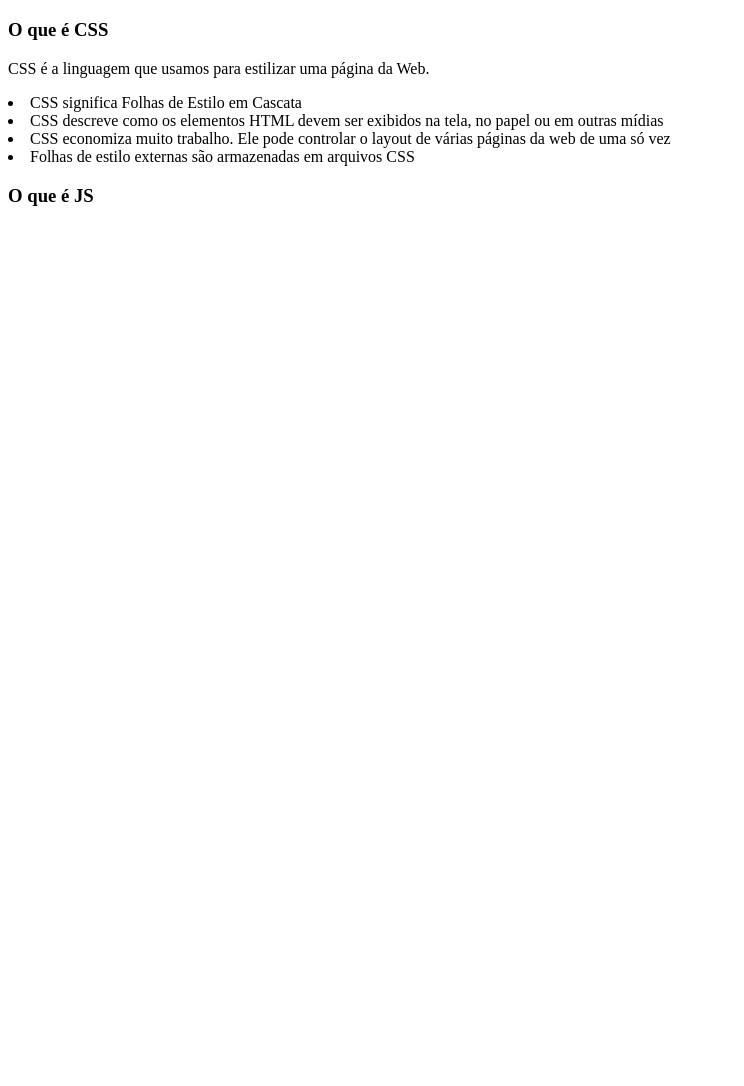
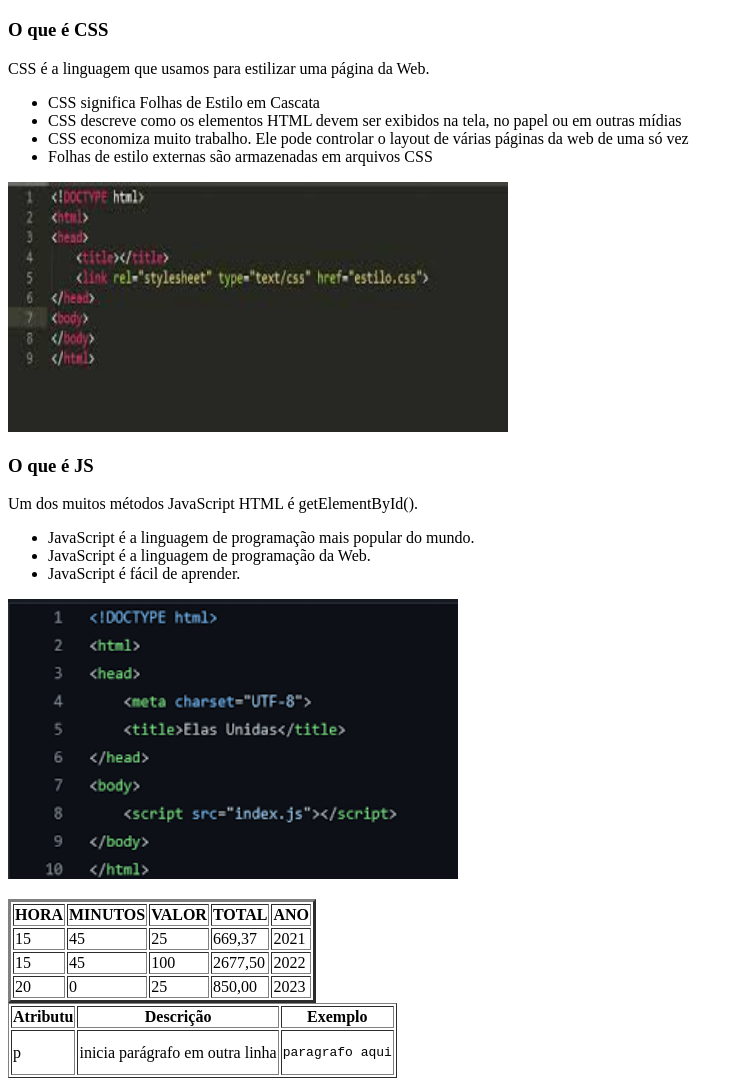
Before and after one commit to OSZTERYAN/MeuPrimeiroSite, a plain HTML site: page index.html in a window 1280 px wide. Shown: the part 653-1739 px from the top of the page, without its empty margins (0-744 px from the left). Before the commit the page ends 878 px from the top, so only its background shows below. Drawn offline with Linux system fonts and the light colour scheme.

Commit message:
fiz uma tabela e terminei algumas coisas
fiz uma tabela e terminei algumas coisas e add 2 imags

```diff
--- a/index.html
+++ b/index.html
@@ -33,12 +33,75 @@
    <h3>O que é CSS</h3>
     <p>CSS é a linguagem que usamos para estilizar uma página da Web.
     </p>
-</ul>
+<ul>
 <li>CSS significa Folhas de Estilo em Cascata</li>
 <li>CSS descreve como os elementos HTML devem ser exibidos na tela, no papel ou em outras mídias</li>
 <li>CSS economiza muito trabalho. Ele pode controlar o layout de várias páginas da web de uma só vez</li>
 <li>Folhas de estilo externas são armazenadas em arquivos CSS</li>
  </ul>
+ <img src="img/imgparasite.jpg" alt="estrutura basica html" width="500" height="250">
 
  <h3>O que é JS</h3>
- <p></p>
+ <p> Um dos muitos métodos JavaScript HTML é getElementById().
+<ul>
+
+    <li>JavaScript é a linguagem de programação mais popular do mundo.</li>
+
+    <li> JavaScript é a linguagem de programação da Web. </li>
+
+    <li>JavaScript é fácil de aprender.</li>
+</ul>
+<img src="img/js.png" alt="estrutura basica html" width="450" height="280">
+
+
+
+
+
+
+ </p>
+ <table border="3">
+
+<tr>
+<th>HORA</th>
+<th>MINUTOS</th>
+<th>VALOR</th>
+<th>TOTAL</th>
+<TH>ANO</TH>
+</tr>
+<tr>
+    <TD>15</TD>
+    <TD>45</TD>
+    <TD>25</TD>
+    <TD>669,37</TD>
+    <TD>2021</TD>
+</tr>
+<tr>
+    <TD>15</TD>
+    <TD>45</TD>
+    <TD>100</TD>
+    <TD>2677,50</TD>
+    <td>2022</td>
+
+</tr>
+
+<TR>
+<td>20</td>
+<td>0</td>
+<td>25</td>
+<td>850,00</td>
+<td>2023</td>
+</TR>
+
+
+ </table>
+ <table border="1">
+<th>Atributu</th>
+<th>Descrição</th>
+<th>Exemplo</th>
+ </tr>
+<tr>
+    <td>p</td>
+    <td>inicia parágrafo em outra linha</td>
+         <td><pre><p>paragrafo aqui</p></pre></td>
+</tr>
+</table>
```
Also changed, not shown: img/js.png (added).
